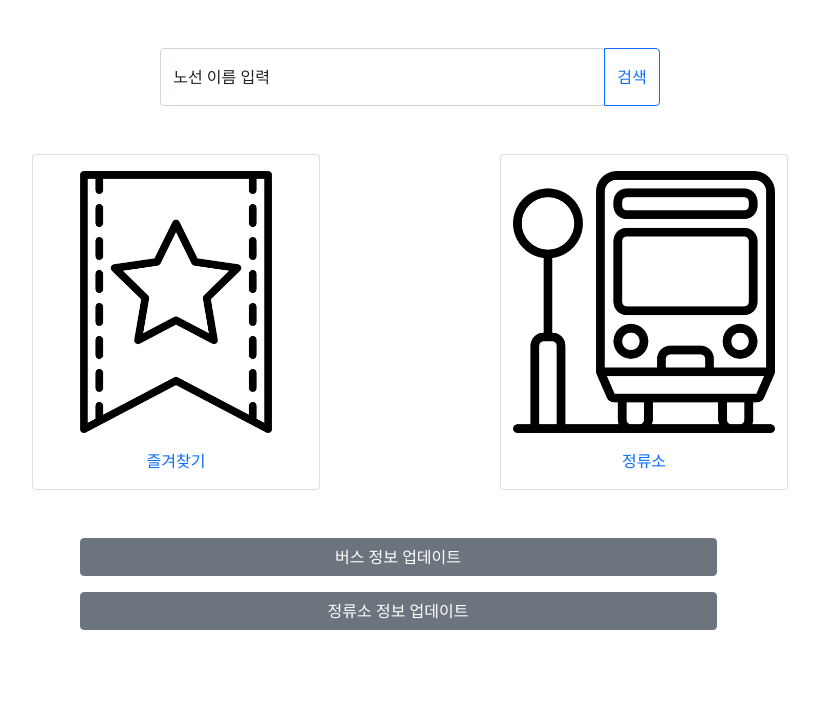
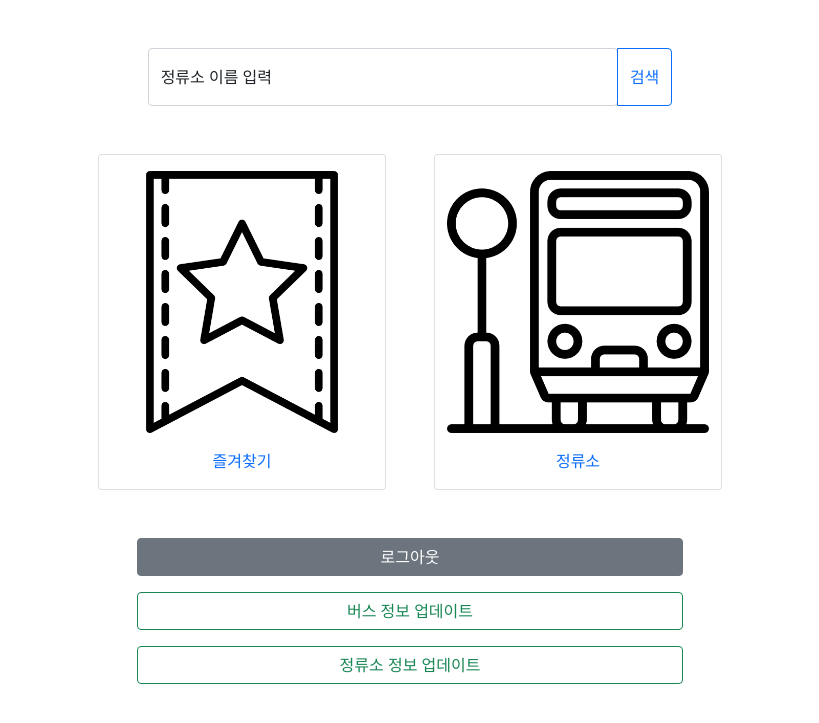
Before and after one commit to Profile-exe/Gwang-ju-Bus, a PHP site: page /index.php in a window 1280 px wide. Shown: the top 723 px of the page, without its empty margins (230-1049 px from the left). Run offline with PHP 8.4, Linux system fonts and the light colour scheme; the visitor is signed in with stand-in values (Sample User, id 1).

Commit message:
로그인을 위한 세션 추가 및 index.php 디자인 수정

```diff
--- a/index.php
+++ b/index.php
@@ -1,3 +1,23 @@
+<?php
+require_once $_SERVER['DOCUMENT_ROOT'].'/classes/db.class.php';
+require_once $_SERVER['DOCUMENT_ROOT'].'/classes/pagination.class.php';
+
+// 세션 시작
+if (session_status() == PHP_SESSION_NONE) {
+    session_start();
+}
+
+// 메시지 전달 시 알림
+if (isset($_GET['msg'])) {
+    echo '<script>alert("'.$_GET['msg'].'");</script>';
+}
+
+$loginout = '<a id="loginout_btn" href="/manage_member/login.php" class="col-6 mb-3 btn btn-secondary">로그인</a>';
+if (isset($_SESSION['user_id']) && $_SESSION['user_id'] != '') {
+    $loginout = '<a id="loginout_btn" href="/manage_member/process_logout.php" class="col-6 mb-3 btn btn-secondary">로그아웃</a>';
+}
+?>
+
 <!doctype html>
 <html lang="ko">
 <head>
@@ -15,18 +35,18 @@
 <main class="container">
     <article class="my-5 row d-flex justify-content-center">
         <section class="row mb-5 d-flex justify-content-center">
-            <header class="col-6">
-                <form class="input-group form-floating d-flex justify-content-center" action="/manage_bus/search_bus.php">
-                    <div class="col-10 form-floating">
+            <header class="col-7">
+                <form class="input-group form-floating d-flex justify-content-center w-100" action="/manage_bus/search_bus.php">
+                    <div id="input-line-num" class="form-floating w-75">
                         <input type="text" class="form-control" id="floatingInput" placeholder="노선 이름 입력">
-                        <label for="floatingInput">노선 이름 입력</label>
+                        <label for="floatingInput">정류소 이름 입력</label>
                     </div>
-                    <button class="btn btn-outline-primary" type="submit">검색</button>
+                    <button id="search-btn" class="btn btn-outline-primary" type="submit">검색</button>
                 </form>
             </header>
         </section>
-        <section class="row mb-5 d-flex justify-content-evenly">
-            <div class="col-md-6 card" style="width: 18rem;">
+        <section class="row mb-5 d-flex justify-content-center">
+            <div class="col-md-6 mx-4 card" style="width: 18rem;">
                 <a href="/manage_bus/favorites.php" class="text-decoration-none">
                     <img class="mt-3 card-img-top" src="/img/favorite.png" alt="...">
                     <div class="card-body">
@@ -34,7 +54,7 @@
                     </div>
                 </a>
             </div>
-            <div class="col-md-6 card" style="width: 18rem;">
+            <div class="col-md-6 mx-4 card" style="width: 18rem;">
                 <a href="/manage_bus/search_bus.php" class="text-decoration-none">
                     <img class="mt-3 card-img-top" src="/img/bus-stop.png" alt="...">
                     <div class="card-body">
@@ -43,12 +63,15 @@
                 </a>
             </div>
         </section>
-        <section class="row">
+        <section class="row d-flex justify-content-center">
             <div class="row d-flex justify-content-center">
-                <button id="fetch_bus_info" class="col-7 mb-3 btn btn-secondary">버스 정보 업데이트</button>
+                <?=$loginout?>
             </div>
             <div class="row d-flex justify-content-center">
-                <button id="fetch_station_info" class="col-7 mb-3 btn btn-secondary">정류소 정보 업데이트</button>
+                <button id="fetch_bus_info" class="col-6 mb-3 btn btn-outline-success">버스 정보 업데이트</button>
+            </div>
+            <div class="row d-flex justify-content-center">
+                <button id="fetch_station_info" class="col-6 mb-3 btn btn-outline-success">정류소 정보 업데이트</button>
             </div>
         </section>
     </article>
```
Also changed, not shown: lib/change_valid_status.js (added, +44 -0 lines).
